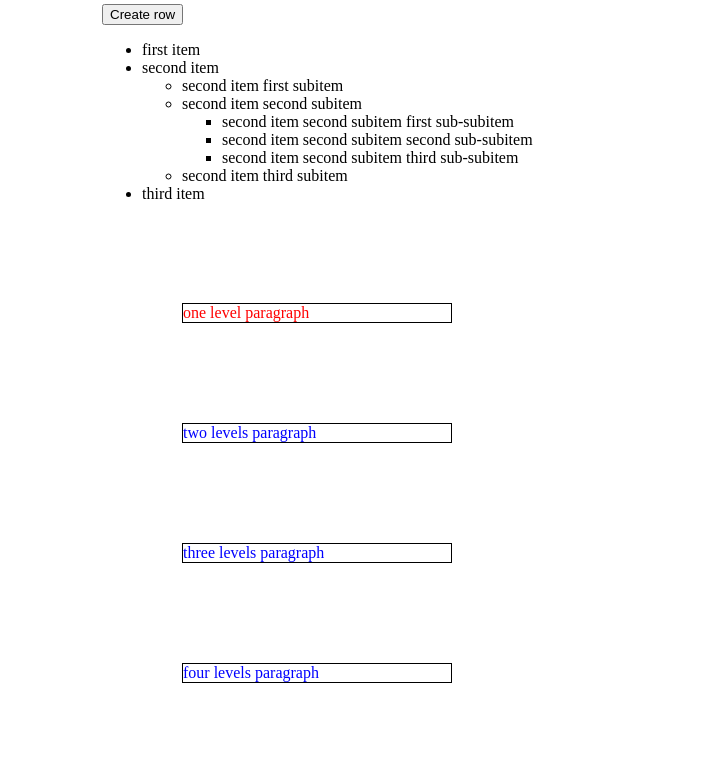
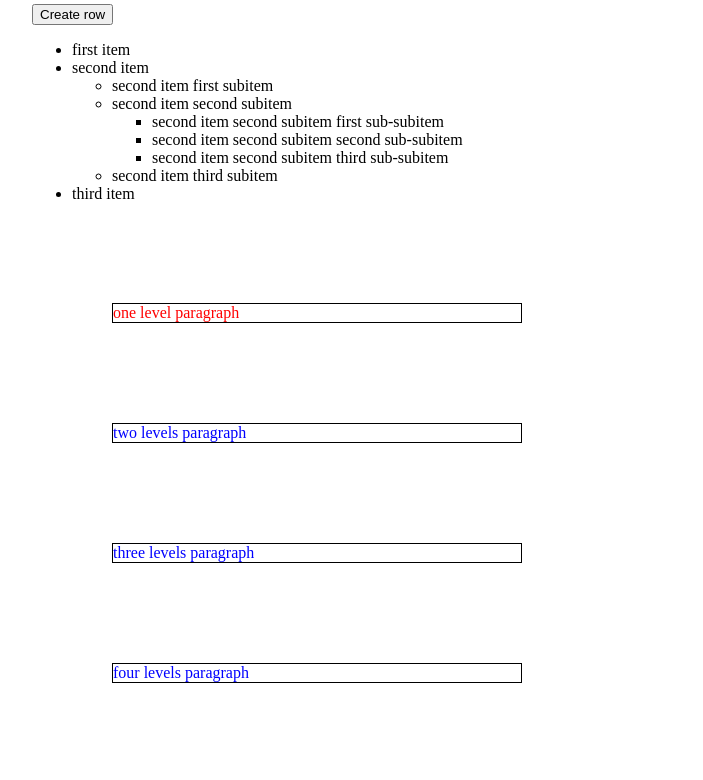
Before and after one commit to Nagaveena007/WEBSep21D10, a plain HTML site: page index.html in a window 1280 px wide. Shown: the part 856-1636 px from the top of the page, without its empty margins (288-991 px from the left). Drawn offline with Linux system fonts and the light colour scheme.

Commit message:
Update style.css

```diff
--- a/style.css
+++ b/style.css
@@ -7,7 +7,7 @@ border-radius: 1pc;
 body{
 
     align-self: center;
-    max-width: 500px;
+    max-width:50%;
     padding: 10px;
     margin: auto;
 }
```
